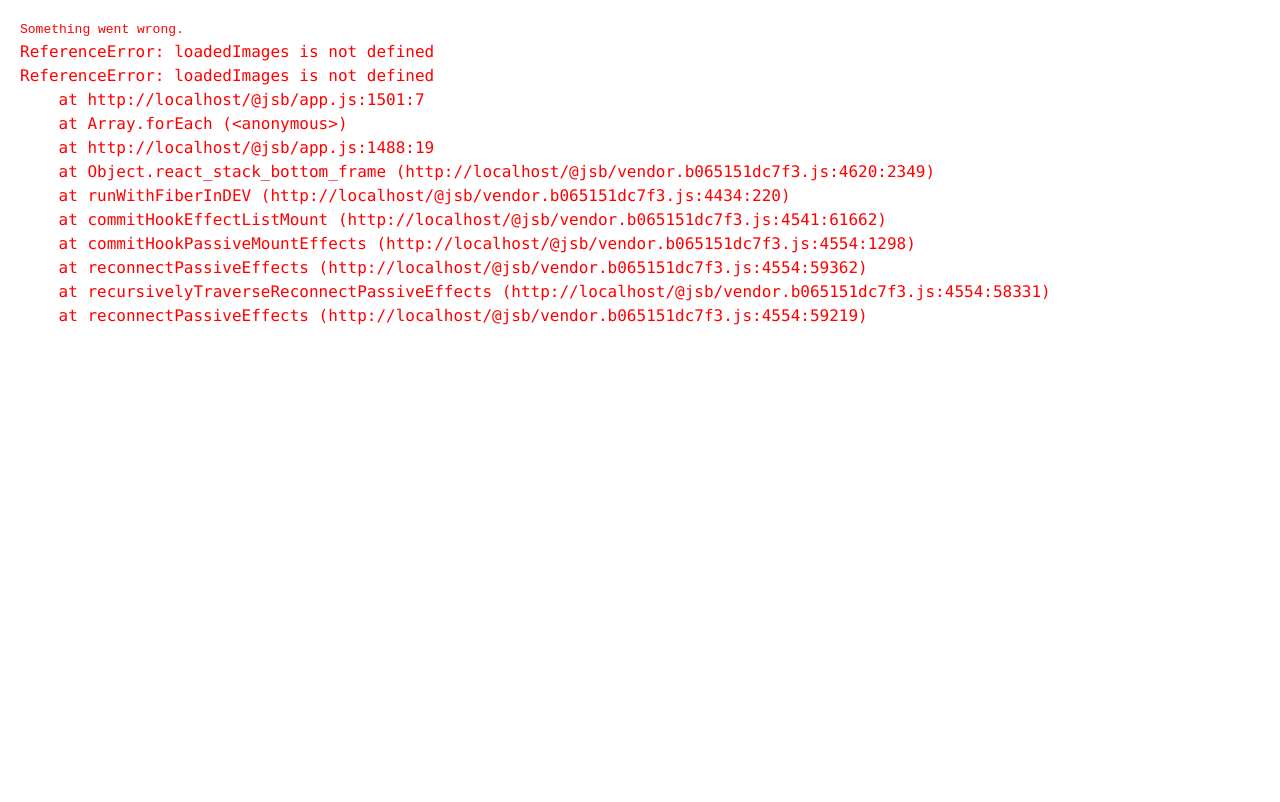
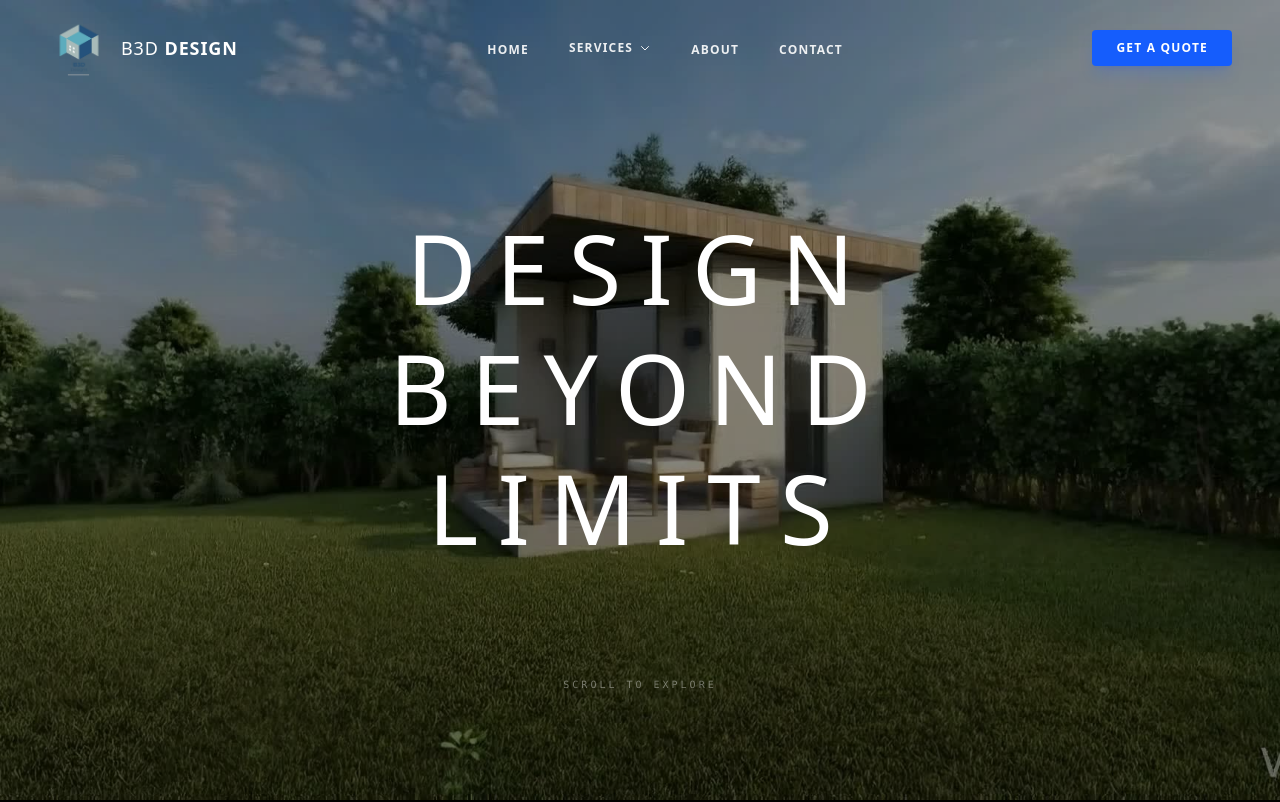
Before and after one commit to Muchona/b3d-designs, a React (Vite) app: page / in a window 1280 px wide. Shown: the top 802 px of the page. Built offline with nearby package versions, Linux system fonts and the light colour scheme.

Commit message:
fix: resolve undefined loadedImages in Hero.tsx to fix build

```diff
--- a/src/components/Hero.tsx
+++ b/src/components/Hero.tsx
@@ -28,12 +28,18 @@ export default function Hero() {
         let loadedCount = 0;
         const totalImages = scrollyImages.length;
 
+        if (totalImages === 0) {
+            setImagesLoaded(true);
+            return;
+        }
+
+        const loadedImages: HTMLImageElement[] = [];
+
         scrollyImages.forEach((src, index) => {
             const img = new Image();
             img.src = src;
             img.onload = () => {
                 if (!isMounted) return;
-                imageObjects.current[index] = img;
                 loadedCount++;
                 if (loadedCount === totalImages) {
                     imageObjects.current = loadedImages;
@@ -50,6 +56,7 @@ export default function Hero() {
             isMounted = false;
         };
     }, []);
+
 
     // 2. Rendering Function
     const renderFrame = (index: number) => {
```
